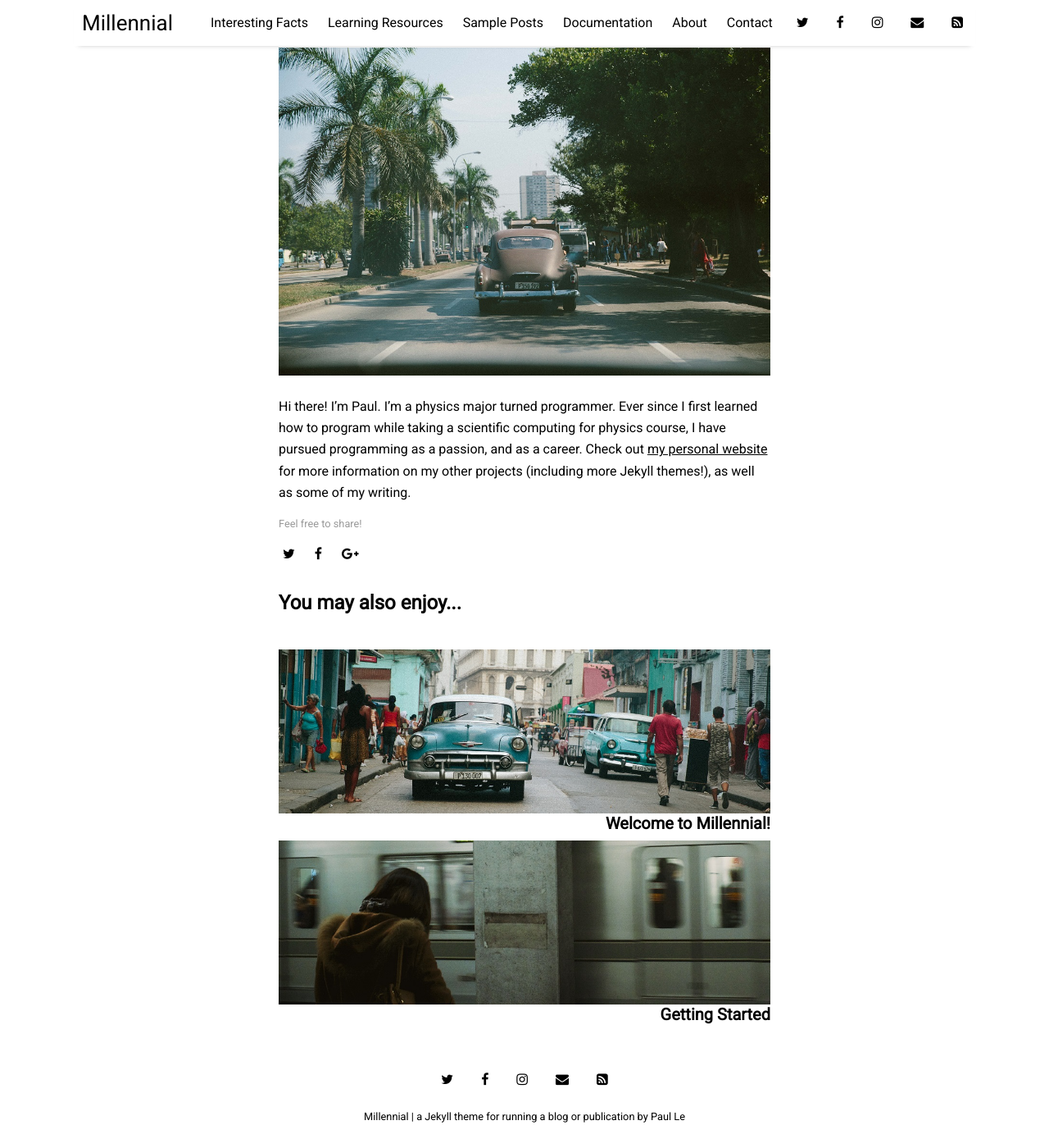
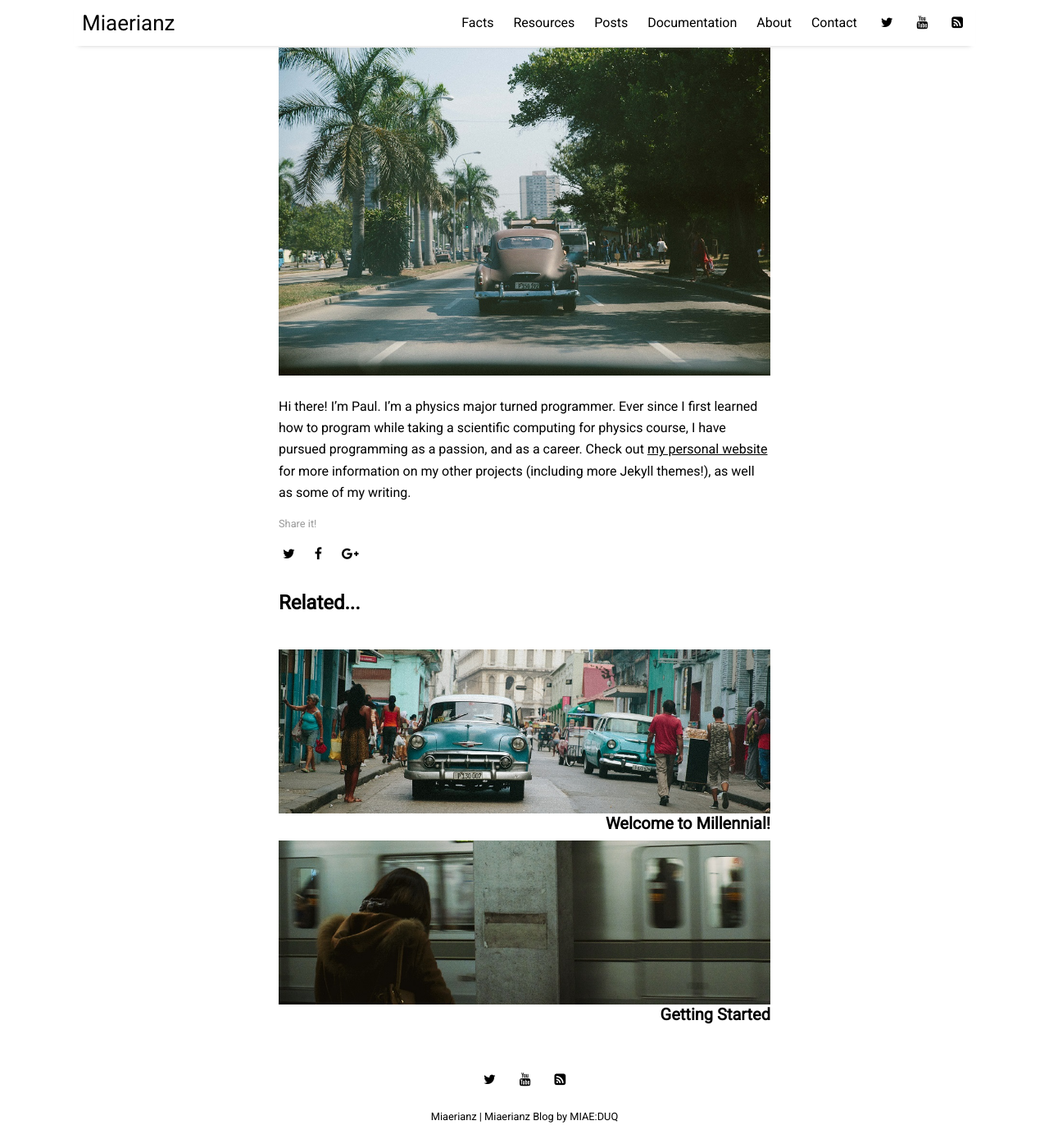
Before and after one commit to miaerianz/miaerianz, a Jekyll site: the page built from _posts/2016-04-04-about-the-author.md, in a window 1280 px wide and 1400 px high, scrolled down 104 px. Shown: the whole window at 82% size. Built offline with Jekyll 4.4.1, drawn with Linux system fonts in a browser that asks for light colours; nearby versions of some CDN libraries.

Commit message:
setting and contact info updated

```diff
--- a/_config.yml
+++ b/_config.yml
@@ -1,7 +1,7 @@
 # Site Build Settings
 
 # jekyll-paginate configuration
-paginate:            5
+paginate:            10
 
 # Build settings
 markdown:            kramdown
@@ -14,9 +14,9 @@ sass:
   style: :nested
 
 # Customise atom feed settings (this is where Jekyll-Feed gets configuration information)
-title:		           "Millennial"
-description:	       "a Jekyll theme for running a blog or publication"
-author:              "Paul Le"
+title:		           "Miaerianz"
+description:	       "Miaerianz Blog"
+author:              "MIAE:DUQ"
 
 # RSS 2.0 can be used instead of Atom by uncommenting following two lines
 #feed:
--- a/_data/settings.yml
+++ b/_data/settings.yml
@@ -1,35 +1,35 @@
 # Change 'comments' to true for Disqus comments
 disqus:
   comments: false
-  disqus_shortname: 'millennial-3'
+  disqus_shortname: 'miaerianz-blog'
 
 # If you are not using Google Analytics, please change 'google-ID' to an empty string
-google-ID: 'UA-112060364-2'
+google-ID: ''
 
 menu:
-- {name: 'Interesting Facts', folder: 'pages', file: 'facts.html'}
-- {name: 'Learning Resources', folder: 'pages', file: 'resources.html'}
-- {name: 'Sample Posts', folder: 'pages', file: 'sample-posts.html'}
+- {name: 'Facts', folder: 'pages', file: 'facts.html'}
+- {name: 'Resources', folder: 'pages', file: 'resources.html'}
+- {name: 'Posts', folder: 'pages', file: 'sample-posts.html'}
 - {name: 'Documentation', folder: 'pages', file: 'documentation.html'}
 - {name: 'About', folder: 'pages', file: 'about.html'}
 - {name: 'Contact', folder: 'pages', file: 'contact.html'}
 
 # Available social icons are powered by Font Awesome, so you can use any icon that they offer
 social:
-- {icon: 'twitter', link: 'https://twitter.com/paululele'}
-- {icon: 'facebook', link: 'https://www.facebook.com/Le.Paul.94'}
-- {icon: 'instagram', link: 'https://instagram.com/paululele'}
-- {icon: 'envelope', link: 'mailto:l.nguyen.paul@gmail.com'}
+- {icon: 'twitter', link: 'https://twitter.com/miaerianz'}
+- {icon: 'youtube', link: 'https://www.youtube.com/channel/UCnEvrcqvXxl0fAHSLNhtbcA?view_as=subscriber'}
+#- {icon: 'instagram', link: 'https://instagram.com/paululele'}
+#- {icon: 'envelope', link: 'mailto:l.nguyen.paul@gmail.com'}
 - {icon: 'rss-square', link: 'feed.xml'}
 # - {icon: 'rss-square', link: 'rss-feed.xml'}
 
 # Customize site text
 pagination:
-  next_page: 'Newer'
-  previous_page: 'Older'
+  next_page: '->'
+  previous_page: '<-'
 
-sharing_button_prompt: 'Feel free to share!'
+sharing_button_prompt: 'Share it!'
 
-related_posts: 'You may also enjoy...'
+related_posts: 'Related...'
 
-post_date_prefix: 'Written on'
+post_date_prefix: 'Saved:'
```
